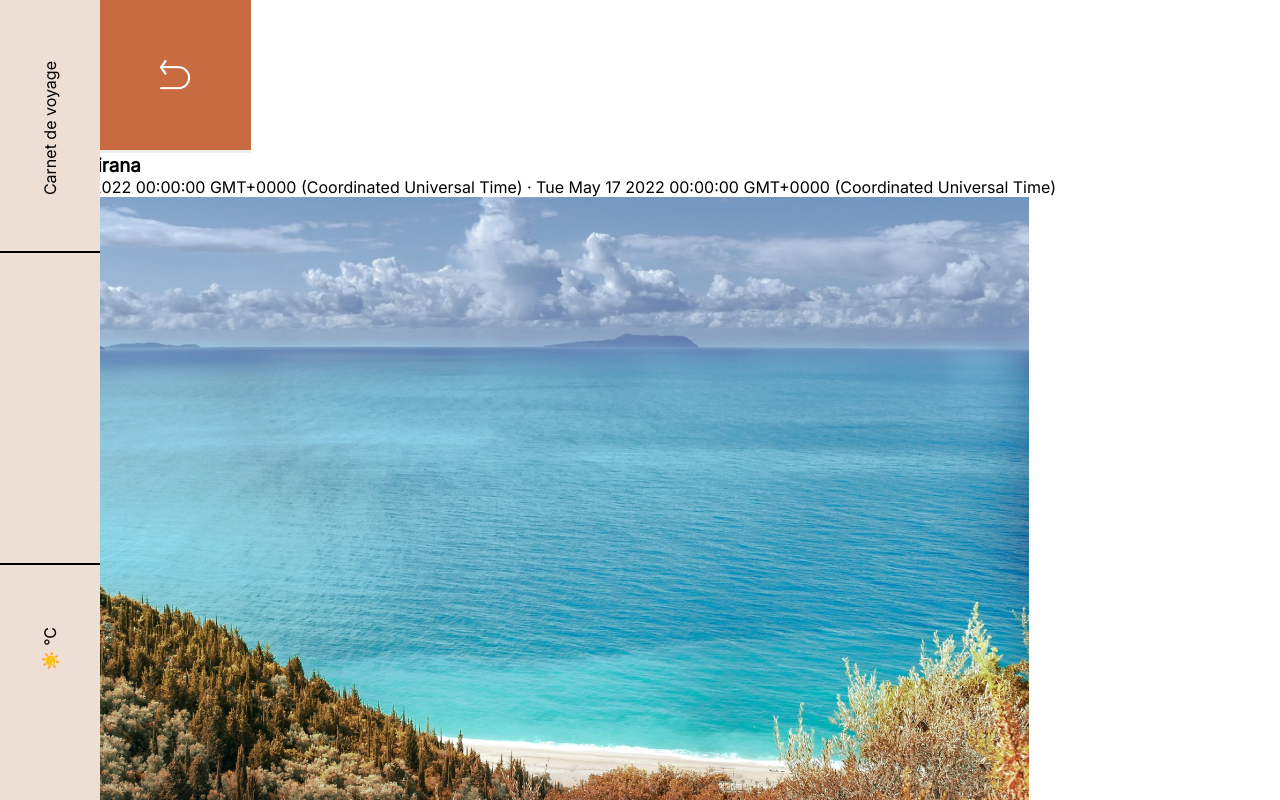
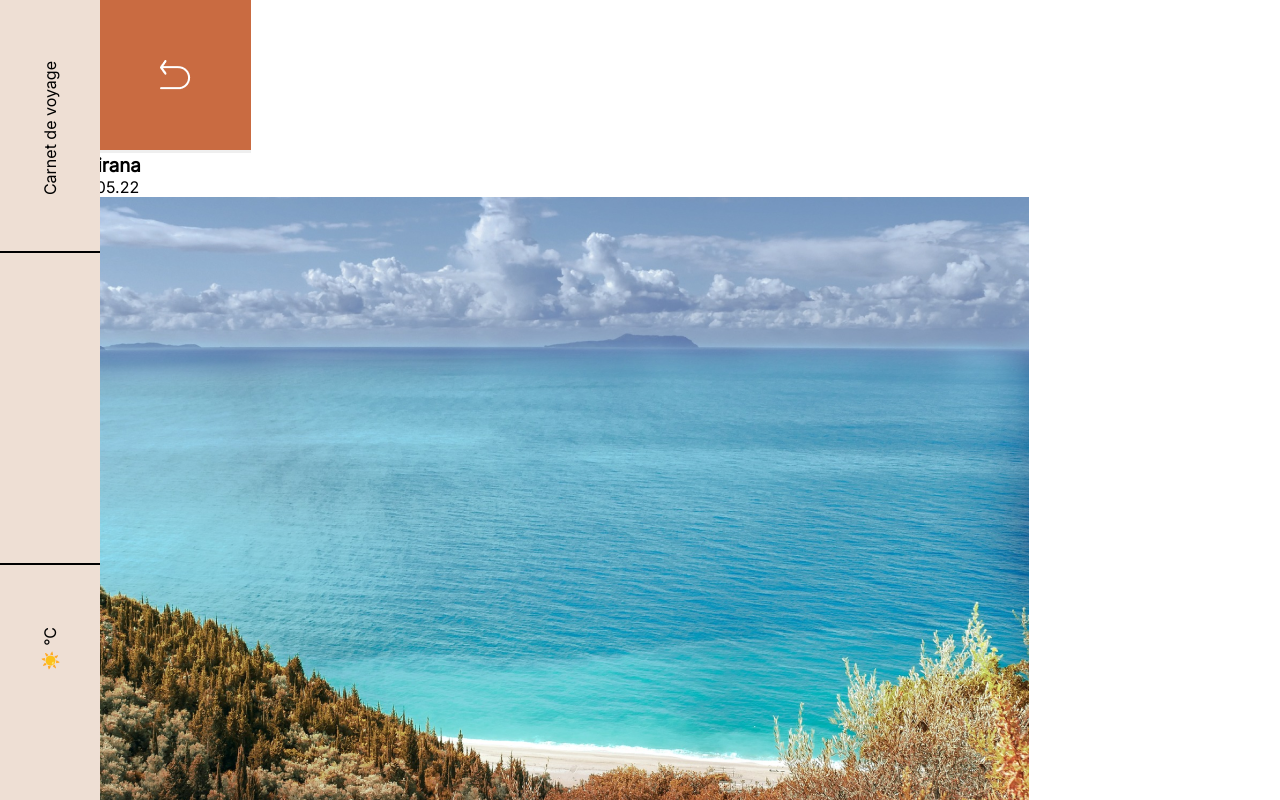
Before and after one commit to KatiaZd/Angular-BlogVoyage, an Angular app: page /articles/1 in a window 1280 px wide. Shown: the top 800 px of the page. Built offline with nearby package versions, Linux system fonts and the light colour scheme; no server answers.

Commit message:
feat : Pipe date

```diff
--- a/src/app/components/img-article/img-article.component.html
+++ b/src/app/components/img-article/img-article.component.html
@@ -6,7 +6,7 @@
             <h1>{{ dataCountry }} - {{ dataCity }}</h1>
         </div>
 
-        <p>{{ dataStartDate }} · {{ dataEndDate }} </p>
+        <p>{{ dataStartDate | date : "dd.MM.yy" }} · {{ dataEndDate | date : "dd.MM.yy" }} </p>
 
         <img src="{{ dataMainImage }}">
 
--- a/src/app/pages/articles-page/articles-page.component.html
+++ b/src/app/pages/articles-page/articles-page.component.html
@@ -9,6 +9,7 @@
         [dataEndDate]="articleInfo!.endDate"
         [dataMainImage]="articleInfo!.mainImage"
 
+
     ></app-img-article>
 
 
```
